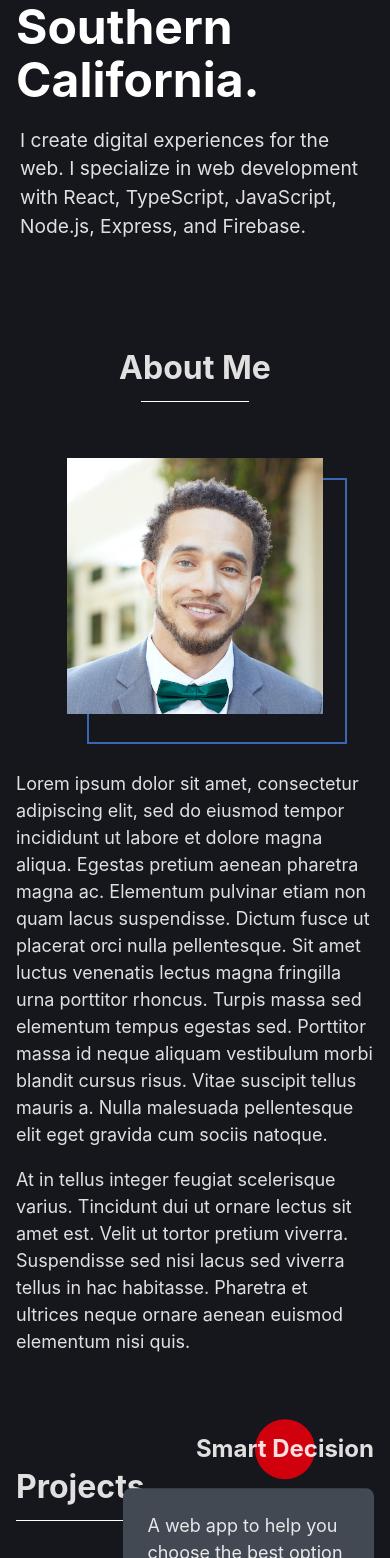
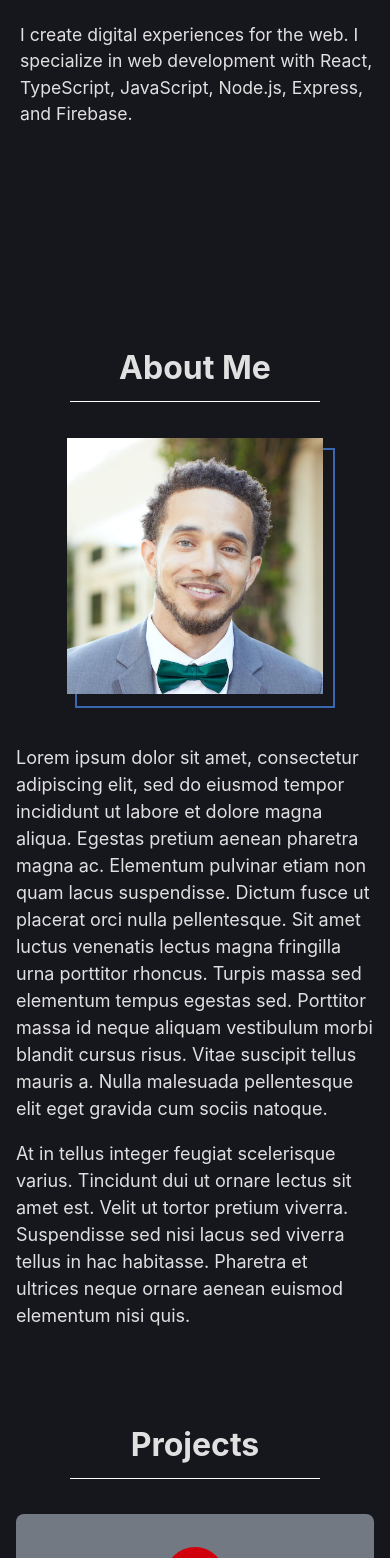
Before and after one commit to brobertson3/baremedium.webapp.react, a React (Vite) app: page / in a window 390 px wide. Shown: the part 442-2000 px from the top of the page. Built offline with nearby package versions, Linux system fonts and the light colour scheme.

Commit message:
Added responsive design for the project section

```diff
--- a/src/components/home/Home.tsx
+++ b/src/components/home/Home.tsx
@@ -1,4 +1,4 @@
-import React, { useRef } from 'react'
+import React, { useEffect, useRef, useState } from 'react'
 import * as Styled from './home-style'
 import useScreenSize from '../../hooks/useScreenSize'
 import { IconProp } from '@fortawesome/fontawesome-svg-core'
@@ -19,6 +19,11 @@ interface IHomeProps {
 function Home({ aboutMeSectionRef, contactSectionRef, projectsSectionRef, navHeight }: IHomeProps) {
   const profileImageBackgroundRef = useRef<HTMLDivElement | null>(null);
   const screenSize = useScreenSize();
+
+  const checkIsMobile = () => screenSize.width <= 600
+
+  const [isMobile, setIsMobile] = useState(checkIsMobile())
+
   const socialLinks = [
     {
       link: 'https://github.com/brobertson3',
@@ -87,6 +92,10 @@ function Home({ aboutMeSectionRef, contactSectionRef, projectsSectionRef, navHei
     }
   }
 
+  useEffect(() => {
+    setIsMobile(checkIsMobile())
+  }, [screenSize.width])
+
   return (
     <Styled.Main>
       <Styled.SocialLinkDiv screenwidth={screenSize.width}>
@@ -136,12 +145,16 @@ function Home({ aboutMeSectionRef, contactSectionRef, projectsSectionRef, navHei
         </Styled.AboutBioDiv>
       </Styled.AboutContainerDiv>
 
-      <Styled.SectionHeaderDiv alignment='left' ref={projectsSectionRef}>
-        <Styled.SectionHeaderTitle alignment='left'>Projects</Styled.SectionHeaderTitle>
+      <Styled.SectionHeaderDiv alignment={isMobile ? 'center' : 'left'} ref={projectsSectionRef}>
+        <Styled.SectionHeaderTitle alignment={isMobile ? 'center' : 'left'}>Projects</Styled.SectionHeaderTitle>
         <Styled.HeadingUnderline />
       </Styled.SectionHeaderDiv>
+      <>
         {
           projects.map((project, index) => (
+            <>
+              {
+                !isMobile && (
                   <Styled.ProjectContainerDiv key={`projectContainer${index}`} $iseven={(index + 1) % 2 === 0}>
                     <Styled.ProjectScreenshotDiv $iseven={(index + 1) % 2 === 0}>
                       <a href={project.link} target='_blank' rel='noopener noreferrer'>
@@ -183,8 +196,55 @@ function Home({ aboutMeSectionRef, contactSectionRef, projectsSectionRef, navHei
                       </Styled.ProjectLinksList>
                     </Styled.ProjectContentDiv>
                   </Styled.ProjectContainerDiv>
+                )
+              }
+              {
+                isMobile && (
+                 <Styled.ProjectMobileContainerDiv>
+                   <Styled.ProjectTitleDiv>
+                      <Styled.ProjectTitleTextDiv>
+                        <Styled.ProjectTitleLink href={project.link}>
+                          <Styled.ProjectTitle>{project.title}</Styled.ProjectTitle>
+                        </Styled.ProjectTitleLink>
+                        <Styled.ProjectTitleCircleBackground />
+                      </Styled.ProjectTitleTextDiv>
+                    </Styled.ProjectTitleDiv>
+                   <Styled.ProjectMobileScreenshotDiv>
+                    <a href={project.link} target='_blank' rel='noopener noreferrer'>
+                      <Styled.ProjectMobileImg src={project.screenshot} alt={project.altText} />
+                    </a>
+                   </Styled.ProjectMobileScreenshotDiv>
+                   <Styled.ProjectDescriptionDiv>
+                      <Styled.ProjectDescription>
+                        {project.description}
+                      </Styled.ProjectDescription>
+                    </Styled.ProjectDescriptionDiv>
+                    <Styled.ProjectSkillList $iseven={(index + 1) % 2 === 0}>
+                      {
+                        project.skills.map((skill, index) => (
+                          <Styled.ProjectSkillListItem key={`projectSkill${index}`}>{skill}</Styled.ProjectSkillListItem>
                         ))
                       }
+                    </Styled.ProjectSkillList>
+                    <Styled.ProjectLinksList $iseven={(index + 1) % 2 === 0}>
+                      {
+                        project.githubLink && (
+                          <Styled.ProjectIconLink $isgithub={!!project.githubLink} href={project.githubLink} target='_blank' rel='noopener noreferrer'>
+                            <Styled.CustomFontAwesomeIcon width={22} height={22} icon={faGithub} />
+                          </Styled.ProjectIconLink>
+                        )
+                      }
+                      <Styled.ProjectIconLink href={project.link} target='_blank' rel='noopener noreferrer'>
+                        <Styled.CustomFontAwesomeIcon width={20} height={20} icon={faArrowUpRightFromSquare} />
+                      </Styled.ProjectIconLink>
+                    </Styled.ProjectLinksList>
+                 </Styled.ProjectMobileContainerDiv>
+                )
+              }
+            </>
+          ))
+        }
+      </>
 
       <Styled.SectionHeaderDiv alignment='center' ref={contactSectionRef}>
         <Styled.SectionHeaderTitle alignment='center'>Get In Touch</Styled.SectionHeaderTitle>
@@ -193,7 +253,11 @@ function Home({ aboutMeSectionRef, contactSectionRef, projectsSectionRef, navHei
       <Styled.ContactDiv>
         <Styled.ContactText>I'm currently open to discussing full-time, contract, or freelance opportunities. You can reach me at baremedium@gmail.com.</Styled.ContactText>
         <Styled.ContactButtonDiv>
-          <Styled.ContactButton>Contact Me</Styled.ContactButton>
+          <Styled.ContactButton>
+            <Styled.ContactButtonLink href='mailto: baremedium@gmail.com'>
+              Contact Me
+            </Styled.ContactButtonLink>
+          </Styled.ContactButton>
         </Styled.ContactButtonDiv>
       </Styled.ContactDiv>
     </Styled.Main>
--- a/src/components/home/home-style.tsx
+++ b/src/components/home/home-style.tsx
@@ -3,6 +3,7 @@ import { FontAwesomeIcon } from '@fortawesome/react-fontawesome'
 import * as Shared from '../shared-style'
 
 const projectScreenShotBackgroundColor = '#508ef1';
+const projectMobileBackgroundColor = '#727983';
 
 interface IFAProps{
   width: number;
@@ -22,7 +23,7 @@ interface IProjectIconLinkProps {
 }
 
 interface IProjectProps {
-  $iseven: boolean;
+  $iseven?: boolean;
 }
 
 interface ISocialLinkDivProps {
@@ -39,6 +40,10 @@ export const AboutContainerDiv = styled.div`
   justify-content: center;
   flex-wrap: wrap;
   margin-bottom: 80px;
+
+  @media (max-width: 601px) {
+    margin-bottom: 64px;
+  }
 `
 
 export const AboutProfileImage = styled.img`
@@ -48,6 +53,7 @@ export const AboutProfileImage = styled.img`
   position: relative;
   z-index: 100;
   transition: all 0.7s;
+  text-align: center;
 
   &:hover {
     border-radius: 50%;
@@ -60,14 +66,24 @@ export const AboutProfileImageBackgroundDiv = styled.div`
   max-width: 256px;
   height: 100%;
   border: 2px solid ${Shared.customBlue};
-  left: 20px;
-  top: 20px;
+  transform: translateX(-50%);
+  left: calc(50% + 15px);
+  top: 15px;
   transition: all 0.7s;
+
+
+  @media (max-width: 601px) {
+    left: calc(50% + 10px);
+    top: 10px;
+  }
 `
 
 export const AboutProfileImageDiv = styled.div`
   margin-bottom: 32px;
   position: relative;
+  width: 100%;
+  display: flex;
+  justify-content: center;
 `
 
 export const ContactButton = styled.button`
@@ -93,6 +109,10 @@ export const ContactButtonDiv = styled.div`
   width: 100%;
   display: flex;
   justify-content: center;
+`
+
+export const ContactButtonLink = styled.a`
+
 `
 
 export const ContactDiv = styled.div`
@@ -123,10 +143,15 @@ export const Header = styled.header<IHeaderProps>`
 `
 
 export const HeadingUnderline = styled.div`
-  width: 30%;
+  width: 35%;
+  min-width: 250px;
   height: 0.5px;
   background-color: #FFFFFF;
   margin-bottom: 56px;
+
+  @media (max-width: 601px) {
+    margin-bottom: 36px;
+  }
 `
 
 export const ProjectIconLink = styled.a<IProjectIconLinkProps>`
@@ -136,12 +161,16 @@ export const ProjectIconLink = styled.a<IProjectIconLinkProps>`
   &:hover {
     color: ${Shared.customBlue};
   }
+
+  @media (max-width: 601px) {
+    margin-right: ${props => props.$isgithub ? '18px' : '0'};
+  }
 `
 
 export const Main = styled.main`
   margin: 0 96px 56px;
 
-  @media (max-width: 900px) {
+  @media (max-width: 769px) {
     margin: 0;
   }
 `
@@ -151,6 +180,14 @@ export const ProjectContainerDiv = styled.div<IProjectProps>`
   margin-bottom: 96px;
   display: ${props => props.$iseven ? 'flex' : 'block'};
   justify-content: flex-end;
+
+  &:last-of-type {
+    margin-bottom: 80px;
+  }
+
+  @media (max-width: 981px) {
+    margin-bottom: 144px;
+  }
 `
 
 export const ProjectContentDiv = styled.div<IProjectProps>`
@@ -175,9 +212,16 @@ export const ProjectDescriptionDiv = styled.div`
   background-color: #424952;
   padding: 24px;
   border-radius: 8px;
+
+  @media (max-width: 601px) {
+    padding-top: 32px;
+    margin-top: -12px;
+    z-index: 10;
+  }
 `
 
 export const ProjectImg = styled.img`
+  display: block;
   height: 100%;
   width: 100%;
   border-radius: 8px;
@@ -207,6 +251,11 @@ export const ProjectSkillList = styled.ul<IProjectProps>`
   list-style-type: none;
   padding: 0;
   text-align: ${props => props.$iseven ? 'left' : 'right'};
+
+  @media (max-width: 601px) {
+   width: 100%;
+   text-align: center;
+  }
 `
 
 export const ProjectSkillListItem = styled.li`
@@ -217,16 +266,15 @@ export const ProjectSkillListItem = styled.li`
   &:last-of-type {
     margin-right: 0;
   }
+
+  @media (max-width: 601px) {
+    margin-right: 24px;
+  }
 `
 
 export const ProjectTitle = styled.h3`
   text-align: right;
   padding: 9px 0;
-`
-
-export const ProjectTitleLink = styled.a`
-  text-decoration: none;
-  color: inherit;
 `
 
 export const ProjectTitleCircleBackground = styled.div`
@@ -243,12 +291,50 @@ export const ProjectTitleCircleBackground = styled.div`
 export const ProjectTitleDiv = styled.div<IProjectProps>`
   display: flex;
   justify-content: ${props => props.$iseven ? 'flex-start' : 'flex-end'};
+
+  @media (max-width: 601px) {
+    justify-content: center;
+  }
+`
+
+export const ProjectTitleLink = styled.a`
+  text-decoration: none;
+  color: inherit;
 `
 
 export const ProjectTitleTextDiv = styled.div`
   display: flex;
   align-items: center;
   position: relative;
+
+  @media (max-width: 601px) {
+    z-index: 100;
+  }
+`
+
+export const ProjectMobileContainerDiv = styled.div`
+  display: flex;
+  flex-wrap: wrap;
+  justify-content: center;
+  margin-bottom: 52px;
+  background-color: ${projectMobileBackgroundColor};
+  padding: 24px;
+  border-radius: 8px;
+`
+
+export const ProjectMobileScreenshotDiv = styled.div`
+  width: 90%;
+  margin-top: 16px;
+
+  @media (max-width: 601px) {
+    z-index: 20;
+  }
+`
+
+export const ProjectMobileImg = styled.img`
+  height: 100%;
+  width: 100%;
+  border-radius: 8px;
 `
 
 export const SecondaryTitleSpan = styled.span`
@@ -303,12 +389,20 @@ export const Subtitle = styled.p`
   width: 100%;
   max-width: 500px;
   padding-left: 4px;
+
+  @media (max-width: 601px) {
+    font-size: 1.1rem;
+  }
 `
 
 export const Tagline = styled.h4`
   font-weight: 500;
   margin: 0 0 16px;
   padding-left: 4px;
+
+  @media (max-width: 601px) {
+    font-size: 1.1rem;
+  }
 `
 
 export const Title = styled.h1`
@@ -317,6 +411,10 @@ export const Title = styled.h1`
   @media (max-width: 1068px) {
     font-size: 3rem;
   }
+
+  @media (max-width: 601px) {
+    font-size: 2.2rem;
+  }
 `
 
 export const TitleSecondary = styled.span`
--- a/src/components/navigation/navigation-style.tsx
+++ b/src/components/navigation/navigation-style.tsx
@@ -1,5 +1,13 @@
 import styled from 'styled-components'
 import * as Shared from '../shared-style'
+
+interface IMenuButtonProps {
+  $isclose: boolean;
+}
+
+interface IMenuListProps {
+  $mobilemenushow: boolean;
+}
 
 export const LogoDiv = styled.div`
   display: flex;
@@ -20,13 +28,6 @@ export const LogoText = styled.h3`
   display: inline-block;
   margin: 0 16px;
 `
-interface IMenuButtonProps {
-  $isclose: boolean;
-}
-
-interface IMenuListProps {
-  $mobilemenushow: boolean;
-}
 
 export const MobileMenuButton = styled.div<IMenuButtonProps>`
   width: 24px;
--- a/src/index.css
+++ b/src/index.css
@@ -25,6 +25,11 @@ body {
   /* min-width: 320px; */
   min-height: 100vh;
   background-color: var(--main-background-color);
+}
+
+a {
+  text-decoration: none;
+  color: inherit;
 }
 
 h1, h2, h3, h4, h5, h6 {
```
Lines whose indentation alone changed are shown as unchanged.
